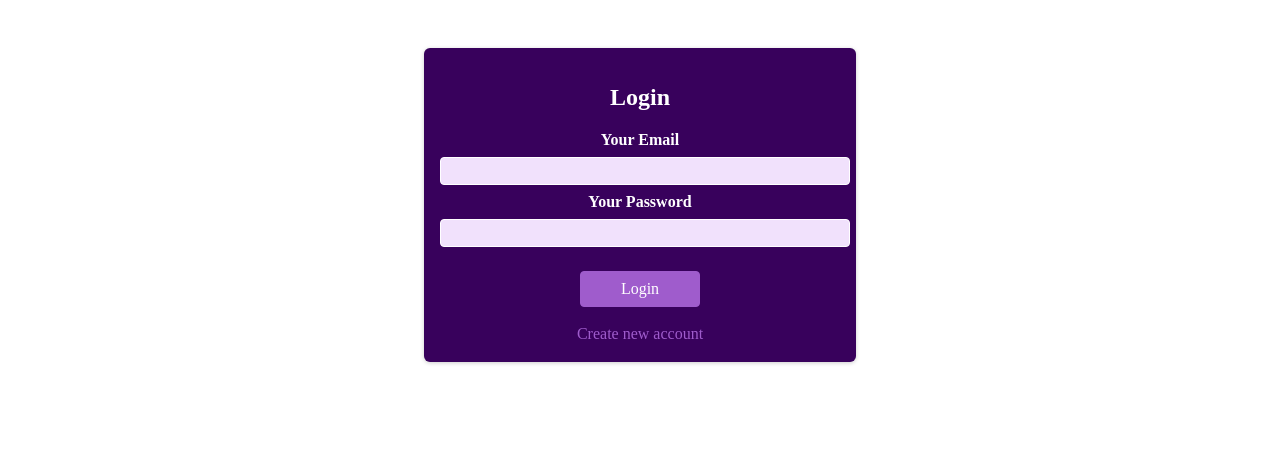
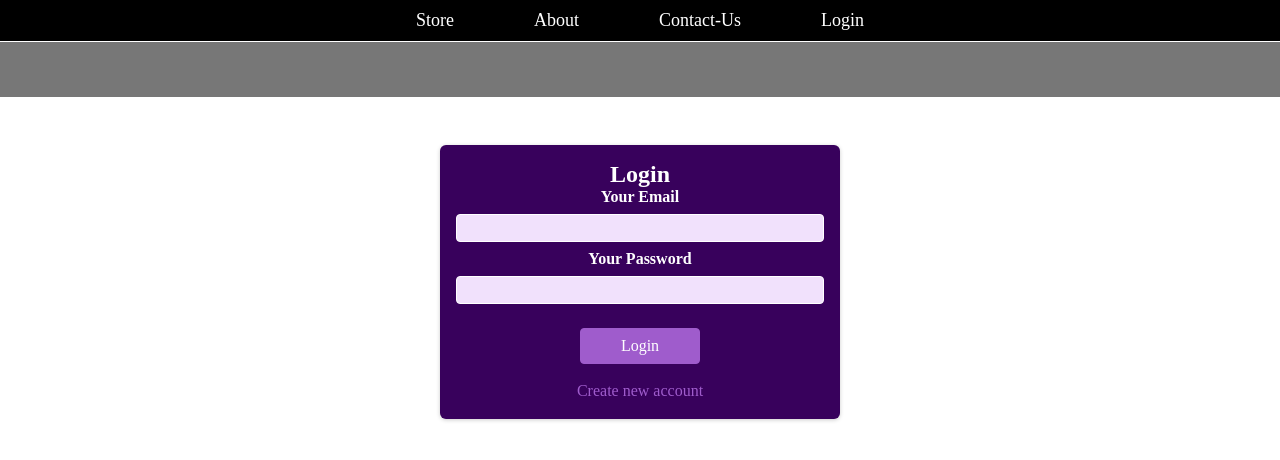
Before and after one commit to awasthishashank/reactExpenseTracker, a React (Vite) app: page / in a window 1280 px wide. Shown: the top 460 px of the page. Built offline with nearby package versions, Linux system fonts and the light colour scheme.

Commit message:
completed logout

```diff
--- a/src/App.jsx
+++ b/src/App.jsx
@@ -1,27 +1,26 @@
-import { BrowserRouter as Router, Route, Switch } from 'react-router-dom';
-import { AuthContextProvider } from './store/AuthContext';
-import AuthForm from './components/Auth/AuthForm';
-import Welcome from './components/Welcome';
-import CompleteProfile from './components/CompleteProfile';
+import React from "react";
+import { BrowserRouter as Router, Route, Switch } from "react-router-dom";
+import Header from "./components/Header/Header";
+import { AuthContextProvider } from "./store/AuthContext";
+import AuthForm from './components/Auth/AuthForm'
+import welcome from './components/Welcome'
 
-function App() {
+const App = () => {
   return (
     <AuthContextProvider>
       <Router>
+        <Header />
         <Switch>
-          <Route path="/" exact>
-            <AuthForm />
-          </Route>
-          <Route path="/welcome">
-            <Welcome />
-          </Route>
-          <Route path="/complete-profile">
-            <CompleteProfile />
-          </Route>
+          {/* Define your routes here
+          <Route path="/store" component={Store} />
+          <Route path="/about" component={About} />
+          <Route path="/contact" component={ContactUs} /> */}
+          <Route path="/" component={AuthForm} exact />
+          <Route path="/welcome" component={welcome} exact />
         </Switch>
       </Router>
     </AuthContextProvider>
   );
-}
+};
 
 export default App;
--- /dev/null
+++ b/src/components/Header/Header.css
@@ -0,0 +1,73 @@
+@import url('https://fonts.googleapis.com/css2?family=Metal+Mania&display=swap');
+
+* {
+    box-sizing: border-box;
+    margin: 0;
+    /* padding: 0; */
+}
+/* body{
+    height:100vh;
+} */
+.Header {
+    width: 100vw;
+    text-align: center;
+    margin:0;
+    padding:0px;
+    padding-bottom:30px;
+    background:#777;
+    color:white;
+}
+
+#cart{
+    position: fixed;
+    height: 95%;
+}
+.Header h1{
+    padding:40px;
+    font-size:100px;
+}
+.Header ul{
+
+    display:flex;
+    padding:10px;
+    font-size:18px;
+    font-weight:200;
+    justify-content: center;
+    list-style-type: none;
+    border-bottom:0.1rem solid white;
+    top: 0%;
+    background: black;
+    width: 100%;
+    z-index: 1;
+    margin-bottom: 25px;
+}
+.Header li{
+    margin:0px 40px;
+}
+.Header li a{
+    text-decoration: none;
+    color:white;
+}
+
+
+.Header ul a {
+    color: white;
+    text-decoration: none;
+    cursor: pointer;
+}
+.header button {
+    font: inherit;
+    background-color: transparent;
+    border: 1px solid white;
+    color: white;
+    font-weight: bold;
+    padding: 0.5rem 1.5rem;
+    border-radius: 6px;
+    cursor: pointer;
+  }
+  .logout{
+        border: 2px solid #56CCF2;
+        border-radius: 7px;
+        padding: 2px 10px;
+        position: absolute;
+    }
--- /dev/null
+++ b/src/components/Header/Header.jsx
@@ -0,0 +1,43 @@
+import React, { useContext } from "react";
+import "./Header.css";
+import { Link, useHistory } from "react-router-dom";
+import AuthContext from "../../store/AuthContext";
+
+const Header = () => {
+  const history = useHistory();
+  const authCtx = useContext(AuthContext);
+  const isLoggedIn = authCtx.isLoggedIn;
+
+  const logoutHandler = () => {
+    authCtx.logout();
+    history.replace("/");
+  };
+
+  return (
+    <div className="Header">
+      <ul className="header-list">
+        <li>
+          <Link to="/store">Store</Link>
+        </li>
+        <li>
+          <Link to="/about">About</Link>
+        </li>
+        <li>
+          <Link to="/contact">Contact-Us</Link>
+        </li>
+        {!isLoggedIn && (
+          <li>
+            <Link to="/">Login</Link>
+          </li>
+        )}
+        {isLoggedIn && (
+          <li>
+            <button className="logout" onClick={logoutHandler}>Logout</button>
+          </li>
+        )}
+      </ul>
+    </div>
+  );
+};
+
+export default Header;
--- a/src/components/Welcome.jsx
+++ b/src/components/Welcome.jsx
@@ -78,7 +78,7 @@ const Welcome = () => {
 
   return (
     <section>
-      <h1>Welcome to Expense Tracker</h1>
+      <h1 className='mt-5 bg-danger'>Welcome to Expense Tracker</h1>
       {!isProfileComplete ? <ProfileIncomplete /> : <p>Profile is complete!</p>}
       {!authCtx.isEmailVerified && (
         <>
```
